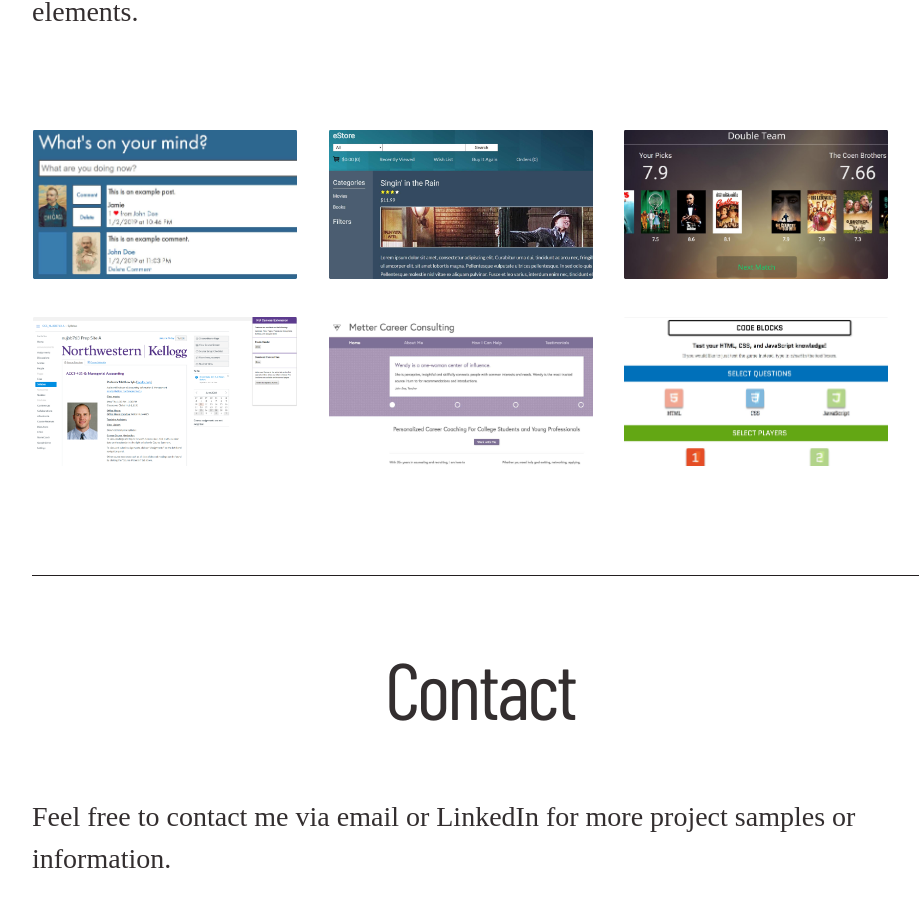
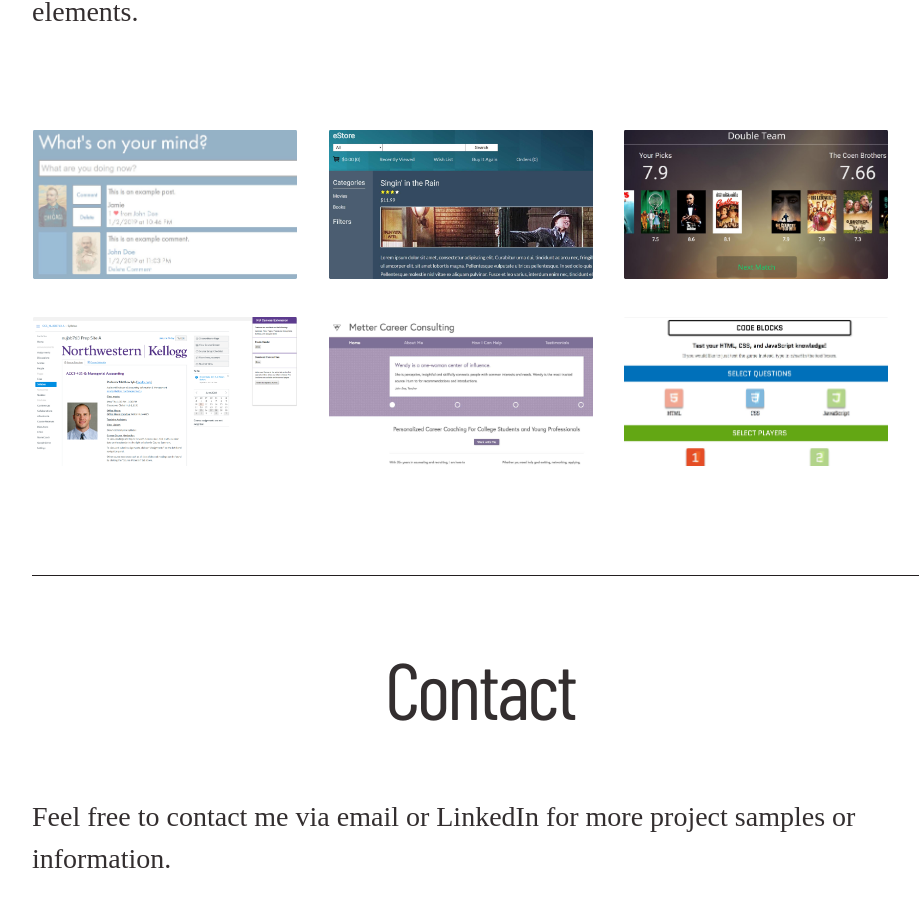
Before and after one commit to jamiebb/portfolio, a React (Create React App) app: page / in a window 1280 px wide. Shown: the part 3520-4427 px from the top of the page, without its empty margins (160-1079 px from the left). Built offline with nearby package versions, Linux system fonts and the light colour scheme; a web font is replaced by a local one.

Commit message:
changing hover events for project icons

```diff
--- a/src/App.css
+++ b/src/App.css
@@ -185,10 +185,6 @@ h2 {
 }
 
 .ProjectImage:hover {
-    border: .05em solid #231F20;
-}
-
-.ProjectImage:hover {
     opacity: .9;
 }
 
@@ -260,12 +256,12 @@ h2 {
     border-radius: .15em;
 }
 
-.ProjectSmall img:hover, .selected {
-    border: .05em solid #231F20;
+.ProjectSmall img:hover {
+    opacity: .8;
 }
 
-.ProjectSmall img:hover {
-    opacity: .8;
+.selected {
+    opacity: .5;
 }
 
 /* CONTACT */
@@ -285,6 +281,10 @@ h3 {
 
 .ContactEmail h3, .ContactSocial h3 {
     margin-bottom: .5em;
+}
+
+.ContactEmail a:hover {
+    opacity: .6;
 }
 
 .ContactSocial a img {
--- a/src/components/projects.js
+++ b/src/components/projects.js
@@ -23,7 +23,11 @@ class Projects extends Component {
                         if (project.title === this.state.currentProject) {
                             return (
                                 <div className='ProjectSmall' key={`${project.title}-small-image`}>
-                                    <img className='selected' src={`${project.image}`} alt={`${project.title} small`} title={`${project.title}`} />
+                                    <img className='selected' src={`${project.image}`} alt={`${project.title} small`} title={`${project.title}`}
+                                    onClick={() => {
+                                        this.setState({ currentProject: project.title })
+                                        document.querySelectorAll('.NavigationLinks a')[2].click();
+                                    }} />
                                 </div>
                             )
                         } else {
```
